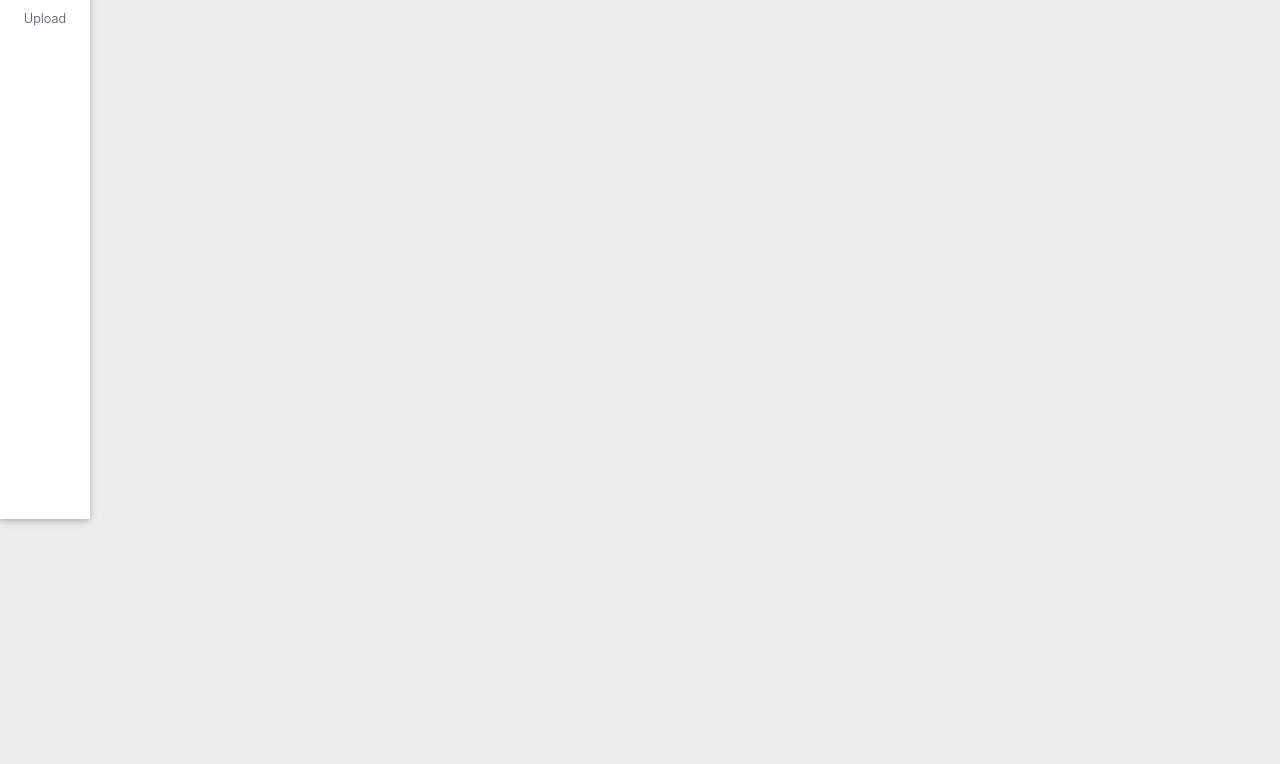
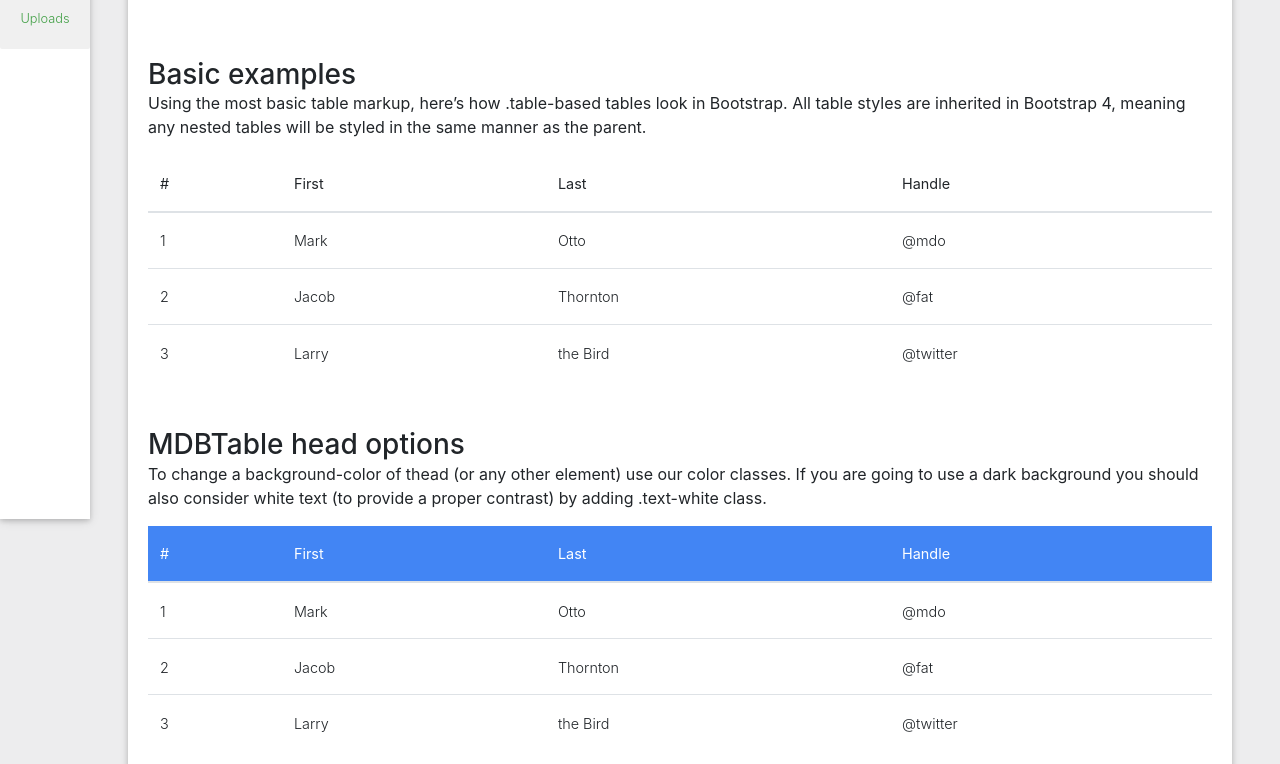
Before and after one commit to jason-engelbrecht/language-lab, a React app: page /uploads in a window 1280 px wide. Shown: the part 281-1045 px from the top of the page. Before the commit the page ends 800 px from the top, so only its background shows below. Built offline with nearby package versions, Linux system fonts and the light colour scheme.

Commit message:
Change routes

```diff
--- a/src/client/components/Routes.js
+++ b/src/client/components/Routes.js
@@ -2,7 +2,7 @@ import React from 'react';
 import { Route, Switch } from 'react-router-dom';
 import DashboardPage from './pages/DashboardPage';
 import ProfilePage from './pages/ProfilePage';
-import TablesPage from './pages/TablesPage';
+import Uploads from './pages/Uploads';
 import NotFoundPage from './pages/NotFoundPage';
 
 class Routes extends React.Component {
@@ -12,7 +12,7 @@ class Routes extends React.Component {
         <Route path='/' exact component={DashboardPage} />
         <Route path='/dashboard' component={DashboardPage} />
         <Route path='/profile' component={ProfilePage} />
-        <Route path='/tables' component={TablesPage} />
+        <Route path='/uploads' component={Uploads} />
         <Route path='/404' component={NotFoundPage} />
       </Switch>
     );
--- a/src/client/components/pages/TablesPage.js
+++ b/src/client/components/pages/Uploads.js
@@ -2,9 +2,8 @@ import React from 'react'
 import { MDBRow, MDBCol, MDBView, MDBCard, MDBCardBody, MDBTable, MDBTableHead, MDBTableBody } from 'mdbreact';
 import FileUploadSection from "./sections/FileUploadSection";
 
-const TablesPage =  () => {
+const Uploads =  () => {
   return (
-
       <MDBRow>
         <FileUploadSection />
       <MDBCol md="12">
@@ -144,6 +143,6 @@ const TablesPage =  () => {
       </MDBCol>
     </MDBRow>
   )
-}
+};
 
-export default TablesPage;
+export default Uploads;
--- a/src/client/components/sideNavigation.js
+++ b/src/client/components/sideNavigation.js
@@ -29,11 +29,11 @@ const TopNavigation = () => {
                         </p>
                     </MDBListGroupItem>
                 </NavLink>
-                <NavLink to="/tables" activeClassName="activeClass">
+                <NavLink to="/uploads" activeClassName="activeClass">
                     <MDBListGroupItem className="pb-1 text-elegant">
                         <p className="text-center">
                             <MDBIcon icon="cloud-upload-alt" className="mb-2" size="lg"/>
-                            <small className="font-weight-light">Upload</small>
+                            <small className="font-weight-light">Uploads</small>
                         </p>
                     </MDBListGroupItem>
                 </NavLink>
--- a/src/client/index.css
+++ b/src/client/index.css
@@ -37,6 +37,10 @@ main {
 .our-text:hover{
   color: #43A047 !important;
   filter: brightness(110%);
+}
+
+.mybtn {
+  background-color: #43A047 !important;
 }
 
 
```
